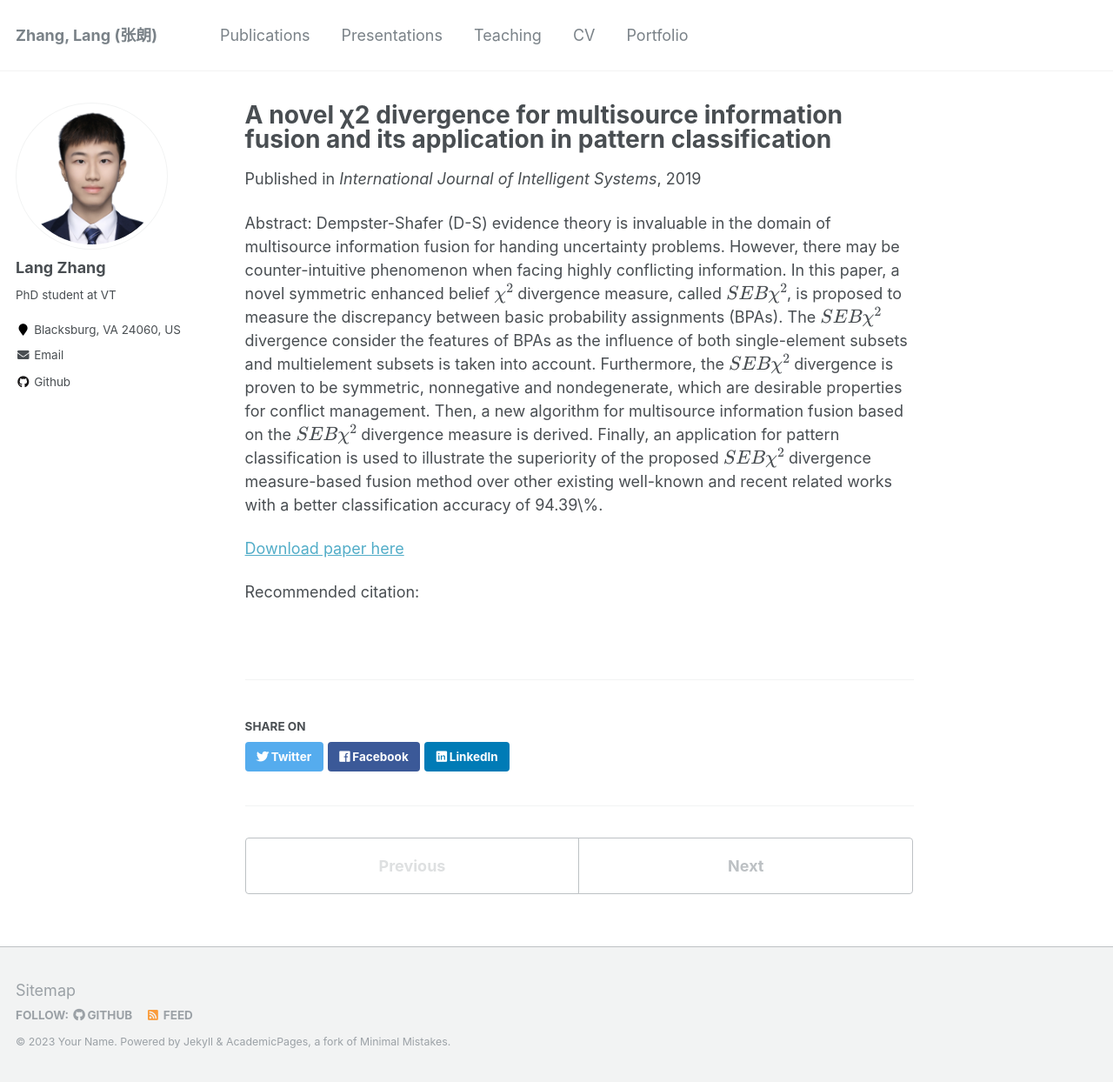
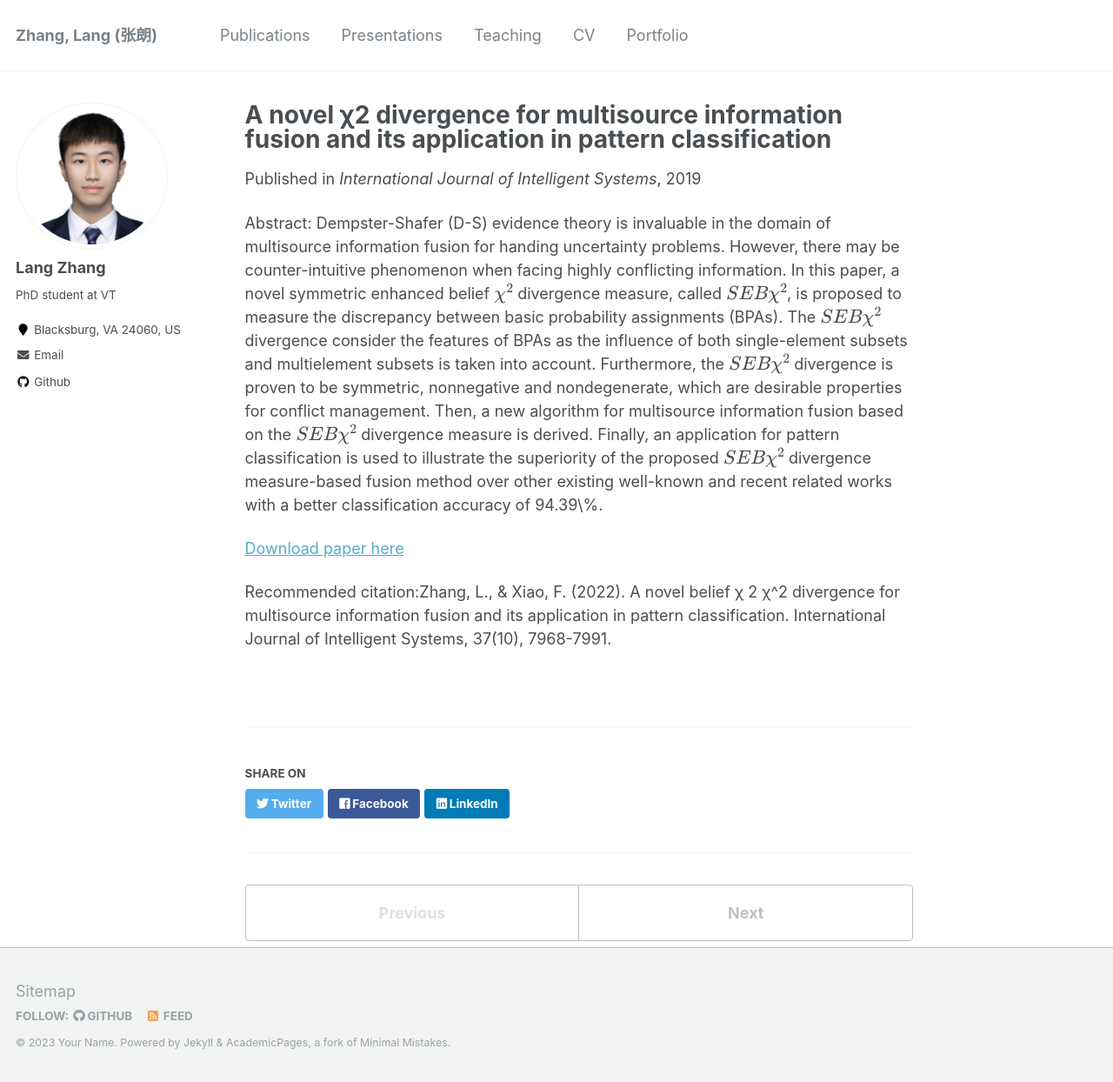
Before and after one commit to langzhang2000/langzhang2000.github.io, a Jekyll site: the page built from _publications/ICC2019.md, in a window 1280 px wide and 1244 px high. Shown: the whole window at 87% size. Built offline with Jekyll 4.4.1, drawn with Linux system fonts in a browser that asks for light colours; formulas are drawn with MathJax 3.

Commit message:
Update ICC2019.md

```diff
--- a/_publications/ICC2019.md
+++ b/_publications/ICC2019.md
@@ -12,4 +12,4 @@ Abstract: Dempster-Shafer (D-S) evidence theory is invaluable in the domain of m
 
 [Download paper here](https://langzhang-vt.github.io/files/Published_paper-Int_J_of_Intelligent_Sys_2022_Zhang.pdf)
 
-Recommended citation:
+Recommended citation:Zhang, L., & Xiao, F. (2022). A novel belief χ 2 χ^2 divergence for multisource information fusion and its application in pattern classification. International Journal of Intelligent Systems, 37(10), 7968-7991.
```
